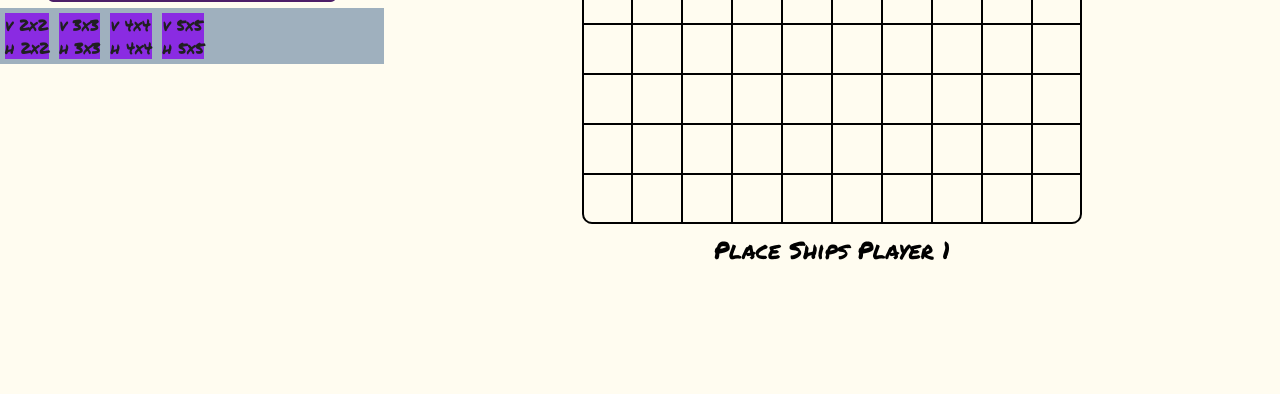
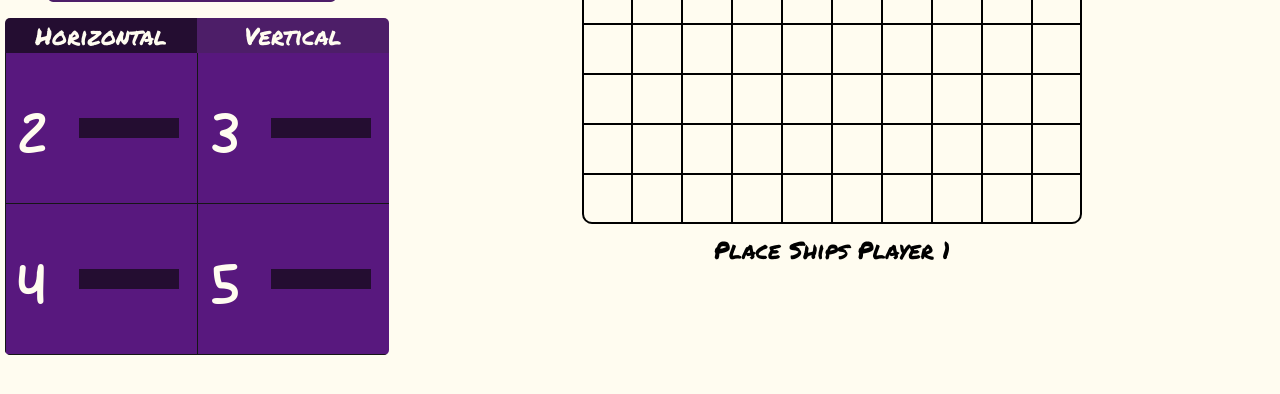
Before and after one commit to reda777/battleship, a website with bundled scripts: page src/index.html in a window 1280 px wide. Both pictures are taken after a click on the element "Play PvP". Shown: the part 286-680 px from the top of the page. Built offline with nearby package versions, Linux system fonts and the light colour scheme.

Commit message:
Update picking ship UI

```diff
--- a/src/index.html
+++ b/src/index.html
@@ -1,34 +1,22 @@
 <!DOCTYPE html>
 <html lang="en">
-
   <head>
-    <meta charset="UTF-8">
-    <meta name="viewport" content="width=device-width, initial-scale=1.0">
+    <meta charset="UTF-8" />
+    <meta name="viewport" content="width=device-width, initial-scale=1.0" />
     <title>Battleship</title>
-    <link rel="stylesheet" href="style.css">
+    <link rel="stylesheet" href="style.css" />
     <script defer src="scripts/main.js" type="module"></script>
   </head>
 
   <body class="lightTheme">
     <div class="left">
-        <div class="header">
-            BATTLESHIP
-        </div>
-        <div class="gameMode">
-
-        </div>
-        <div class="pickShip">
-
-        </div>
+      <div class="header">BATTLESHIP</div>
+      <div class="gameMode"></div>
+      <div class="pickShip"></div>
     </div>
     <div class="right">
-        <div class="boards">
-
-        </div>
-        <div class="message">
-
-        </div>
+      <div class="boards"></div>
+      <div class="message"></div>
     </div>
   </body>
-
 </html>
--- a/src/scripts/events.js
+++ b/src/scripts/events.js
@@ -77,27 +77,35 @@ function placeShipLoopPvp(players, playerName) {
   //create pick ship event
   pickShipEvents(players);
 }
+
 function pickShipEvents(p) {
   let currentPlayer = p.p1;
   let finishBtnFunction = passDeviceToPlaceShips;
+  createChangeDirEvents();
+  function createChangeDirEvents() {
+    const dirs = document.querySelectorAll(".headChild");
+    dirs.forEach((dir) => {
+      dir.addEventListener("click", changeDir);
+    });
+    function changeDir(e) {
+      if (e.currentTarget.dataset.dir != undefined) {
+        createShipsToPick(e.currentTarget.dataset.dir);
+        pickShipEvents(p);
+      }
+    }
+  }
   createPickShipEvents();
   function createPickShipEvents() {
-    const ships = [
-      { name: "twoWide" },
-      { name: "threeWide" },
-      { name: "fourWide" },
-      { name: "fiveWide" },
-    ];
-    for (let i = 0; i < ships.length; i++) {
-      const ship = document.querySelector(`.${ships[i].name}`);
+    const ships = document.querySelectorAll(".shipContainer");
+    ships.forEach((ship) => {
       ship.addEventListener("click", changeSize);
-    }
+    });
     function changeSize(e) {
       emptyBoardsClass();
       createPlayerBoard(currentPlayer);
-      currentPlayer.shipName = e.target.parentNode.getAttribute("class");
-      currentPlayer.size = Number(e.target.dataset.size);
-      currentPlayer.dir = e.target.getAttribute("class");
+      currentPlayer.shipName = e.currentTarget.dataset.shipName;
+      currentPlayer.size = Number(e.currentTarget.dataset.size);
+      currentPlayer.dir = document.querySelector(".selectedHead").dataset.dir;
       addMouseOverEvent();
     }
   }
@@ -147,7 +155,6 @@ function pickShipEvents(p) {
       createPlayerBoard(currentPlayer);
       addMouseOverEvent();
     } else {
-      console.log(currentPlayer.shipsCount);
       emptyBoardsClass();
       createPlayerBoard(currentPlayer);
       addMouseOverEvent();
@@ -351,23 +358,33 @@ function pickShipEventsPve(p) {
   let finishBtnFunction = () => {
     finishBtnStartPveLoop(p);
   };
-  const ships = [
-    { name: "twoWide" },
-    { name: "threeWide" },
-    { name: "fourWide" },
-    { name: "fiveWide" },
-  ];
-  for (let i = 0; i < ships.length; i++) {
-    const ship = document.querySelector(`.${ships[i].name}`);
-    ship.addEventListener("click", changeSize);
+  createChangeDirEvents();
+  function createChangeDirEvents() {
+    const dirs = document.querySelectorAll(".headChild");
+    dirs.forEach((dir) => {
+      dir.addEventListener("click", changeDir);
+    });
+    function changeDir(e) {
+      if (e.currentTarget.dataset.dir != undefined) {
+        createShipsToPick(e.currentTarget.dataset.dir);
+        pickShipEventsPve(p);
+      }
+    }
   }
-  function changeSize(e) {
-    emptyBoardsClass();
-    createPlayerBoard(currentPlayer);
-    currentPlayer.shipName = e.target.parentNode.getAttribute("class");
-    currentPlayer.size = Number(e.target.dataset.size);
-    currentPlayer.dir = e.target.getAttribute("class");
-    addMouseOverEvent();
+  createPickShipEvents();
+  function createPickShipEvents() {
+    const ships = document.querySelectorAll(".shipContainer");
+    ships.forEach((ship) => {
+      ship.addEventListener("click", changeSize);
+    });
+    function changeSize(e) {
+      emptyBoardsClass();
+      createPlayerBoard(currentPlayer);
+      currentPlayer.shipName = e.currentTarget.dataset.shipName;
+      currentPlayer.size = Number(e.currentTarget.dataset.size);
+      currentPlayer.dir = document.querySelector(".selectedHead").dataset.dir;
+      addMouseOverEvent();
+    }
   }
   function addMouseOverEvent() {
     const gameBoardDiv = document.querySelector(".playerBoard");
@@ -415,7 +432,6 @@ function pickShipEventsPve(p) {
       createPlayerBoard(currentPlayer);
       addMouseOverEvent();
     } else {
-      console.log(currentPlayer.shipsCount);
       //remove current page and show new gameboard
       emptyBoardsClass();
       createPlayerBoard(currentPlayer);
@@ -481,7 +497,6 @@ function playerPlayPve(p1, p2) {
     //check if player clicked a square in gameboard
     if (cords != null) {
       const checkCords = checkHitCords(p2, cords[0], cords[2]);
-      console.log(checkCords);
       if (checkCords == false) {
         //send attack to the enemy
         p2.gb.receiveAttack(cords[0], cords[2]);
--- a/src/scripts/siteDOM.js
+++ b/src/scripts/siteDOM.js
@@ -58,7 +58,86 @@ function createStartGameBtn() {
   pveBtn.textContent = "Play PvE";
   gameMode.appendChild(pveBtn);
 }
-function createShipsToPick() {
+function createShipsToPick(selectedHead = "horizontal") {
+  // Create the main pickShip div
+  const container = document.querySelector(".pickShip");
+  //clear element
+  container.innerHTML = "";
+
+  const head = document.createElement("div");
+  head.classList.add("head");
+
+  const headChildHor = document.createElement("div");
+  headChildHor.classList.add("headChild");
+  headChildHor.dataset.dir = "horizontal";
+  if (selectedHead == "horizontal") {
+    headChildHor.classList.add("selectedHead");
+  }
+  headChildHor.innerText = "Horizontal";
+  head.appendChild(headChildHor);
+
+  const headChildVer = document.createElement("div");
+  headChildVer.classList.add("headChild");
+  headChildVer.dataset.dir = "vertical";
+  if (selectedHead == "vertical") {
+    headChildVer.classList.add("selectedHead");
+  }
+  headChildVer.innerText = "Vertical";
+  head.appendChild(headChildVer);
+
+  container.appendChild(head);
+
+  const content = document.createElement("div");
+  content.classList.add("content");
+
+  const shipSizes = [2, 3, 4, 5];
+  const shipNames = ["twoWide", "threeWide", "fourWide", "fiveWide"];
+  for (let i = 0; i < shipSizes.length; i++) {
+    const shipContainer = document.createElement("div");
+    shipContainer.classList.add("shipContainer");
+    shipContainer.dataset.size = `${shipSizes[i]}`;
+    shipContainer.dataset.shipName = `${shipNames[i]}`;
+
+    const num = document.createElement("div");
+    num.classList.add("num");
+    num.innerText = shipSizes[i];
+    shipContainer.appendChild(num);
+
+    const art = svgLine(selectedHead);
+    shipContainer.appendChild(art);
+
+    content.appendChild(shipContainer);
+  }
+
+  container.appendChild(content);
+
+  return container;
+}
+function svgLine(dir) {
+  const art = document.createElement("div");
+  art.classList.add("art");
+  const svg = document.createElementNS("http://www.w3.org/2000/svg", "svg");
+  if (dir == "horizontal") {
+    svg.setAttribute("width", "100px");
+    svg.setAttribute("height", "20px");
+  } else if (dir == "vertical") {
+    svg.setAttribute("width", "20px");
+    svg.setAttribute("height", "100px");
+  }
+
+  const rect = document.createElementNS("http://www.w3.org/2000/svg", "rect");
+  rect.setAttribute("x", "0");
+  rect.setAttribute("y", "0");
+  rect.setAttribute("width", "100%");
+  rect.setAttribute("height", "100%");
+  rect.setAttribute("fill", "#240d31");
+
+  svg.appendChild(rect);
+  art.appendChild(svg);
+  return art;
+}
+
+function createShipsToPickV2() {
   // Create the main pickShip div
   const pickShip = document.querySelector(".pickShip");
   //clear element
--- a/src/style.css
+++ b/src/style.css
@@ -45,9 +45,11 @@
     --pve-btn-bg-color: #6b1a1a;
     --ui-btn-bg-color: #4d1e68;
     --ui-btn-bg-hover-color: #752f9e;
+    --ui-btn-bg-selected-color: #240d31;
     --pvp-btn-bg-hover-color: #2d4baf;
     --pve-btn-bg-hover-color: #a32828;
     --btn-text-color: #fffcf0;
+    --theme-content-border-color: #151616;
 }
 
 .darkTheme {
@@ -168,11 +170,13 @@ body {
     align-items: flex-start;
     height: 520px;
 }
+
 .mainMessage,
 .passDevice {
     height: 100%;
     font-size: 32px;
 }
+
 .message {
     width: 100%;
     display: flex;
@@ -189,48 +193,57 @@ body {
     grid-template-columns: repeat(10, 20px);
     grid-template-rows: repeat(10, 20px);
 }
+
 .square,
 .playerSquare {
     border: 1px solid black;
 }
+
 .playerBoardSmall [data-id="0,0"],
 .gameBoard [data-id="0,0"],
-.playerBoard [data-id="0,0"]{
+.playerBoard [data-id="0,0"] {
     border-top-left-radius: 10px;
 }
+
 .playerBoardSmall [data-id="9,0"],
 .gameBoard [data-id="9,0"],
-.playerBoard [data-id="9,0"]{
+.playerBoard [data-id="9,0"] {
     border-top-right-radius: 10px;
 }
+
 .playerBoardSmall [data-id="0,9"],
 .gameBoard [data-id="0,9"],
-.playerBoard [data-id="0,9"]{
+.playerBoard [data-id="0,9"] {
     border-bottom-left-radius: 10px;
 }
+
 .playerBoardSmall [data-id="9,9"],
 .gameBoard [data-id="9,9"],
-.playerBoard [data-id="9,9"]{
+.playerBoard [data-id="9,9"] {
     border-bottom-right-radius: 10px;
 }
+
 .playerBoardSmall [data-id^="0,"],
 .gameBoard [data-id^="0,"],
-.playerBoard [data-id^="0,"]{
+.playerBoard [data-id^="0,"] {
     border-left: 2px solid black;
 }
+
 .playerBoardSmall [data-id$=",0"],
 .gameBoard [data-id$=",0"],
-.playerBoard [data-id$=",0"]{
+.playerBoard [data-id$=",0"] {
     border-top: 2px solid black;
 }
+
 .playerBoardSmall [data-id$=",9"],
 .gameBoard [data-id$=",9"],
-.playerBoard [data-id$=",9"]{
+.playerBoard [data-id$=",9"] {
     border-bottom: 2px solid black;
 }
+
 .playerBoardSmall [data-id^="9,"],
 .gameBoard [data-id^="9,"],
-.playerBoard [data-id^="9,"]{
+.playerBoard [data-id^="9,"] {
     border-right: 2px solid black;
 }
 
@@ -243,11 +256,80 @@ body {
 }
 
 .pickShip {
-    background-color: rgb(159, 176, 190);
     display: flex;
+    flex-direction: column;
+    width: 100%;
+    margin-top: 10px;
+    margin-left: 10px;
+    overflow: hidden;
+    border-radius: 5px;
+    color: var(--btn-text-color);
+}
+
+.head {
+    display: flex;
+    width: 100%;
+    font-size: 24px;
+    text-align: center;
+}
+
+.headChild {
+    background-color: var(--ui-btn-bg-color);
+    width: 50%;
+}
+
+.headChild:hover {
+    cursor: pointer;
+    background-color: var(--ui-btn-bg-hover-color);
+    user-select: none;
+}
+
+.selectedHead {
+    background-color: var(--ui-btn-bg-selected-color);
+}
+
+.content {
+    display: flex;
+    flex-wrap: wrap;
+    background-color: rgb(88, 24, 126);
     width: 100%;
 }
 
+.shipContainer {
+    font-family: 'sf_arch_rivalregular';
+    display: flex;
+    width: calc(50% - 1px);
+    font-size: 60px;
+    height: 150px;
+    border: 1px solid var(--theme-content-border-color);
+    border-top-width: 0;
+    border-bottom-width: 1px;
+    border-left-width: 1px;
+    border-right-width: 0;
+}
+
+.shipContainer:hover {
+    background-color: var(--ui-btn-bg-hover-color);
+    cursor: pointer;
+    user-select: none;
+}
+
+.num {
+    width: 30%;
+    display: flex;
+    justify-content: center;
+    align-items: center;
+
+}
+
+.art {
+
+    display: flex;
+    justify-content: center;
+    align-items: center;
+    width: 70%;
+    padding: 0 5px 0 5px;
+}
 
 
 .squareStyled {
@@ -290,8 +372,3 @@ body {
     line-height: 18px;
     text-align: center;
 }
-
-.pickShip>div {
-    background-color: blueviolet;
-    margin: 5px;
-}
```
Lines whose indentation alone changed are shown as unchanged.
